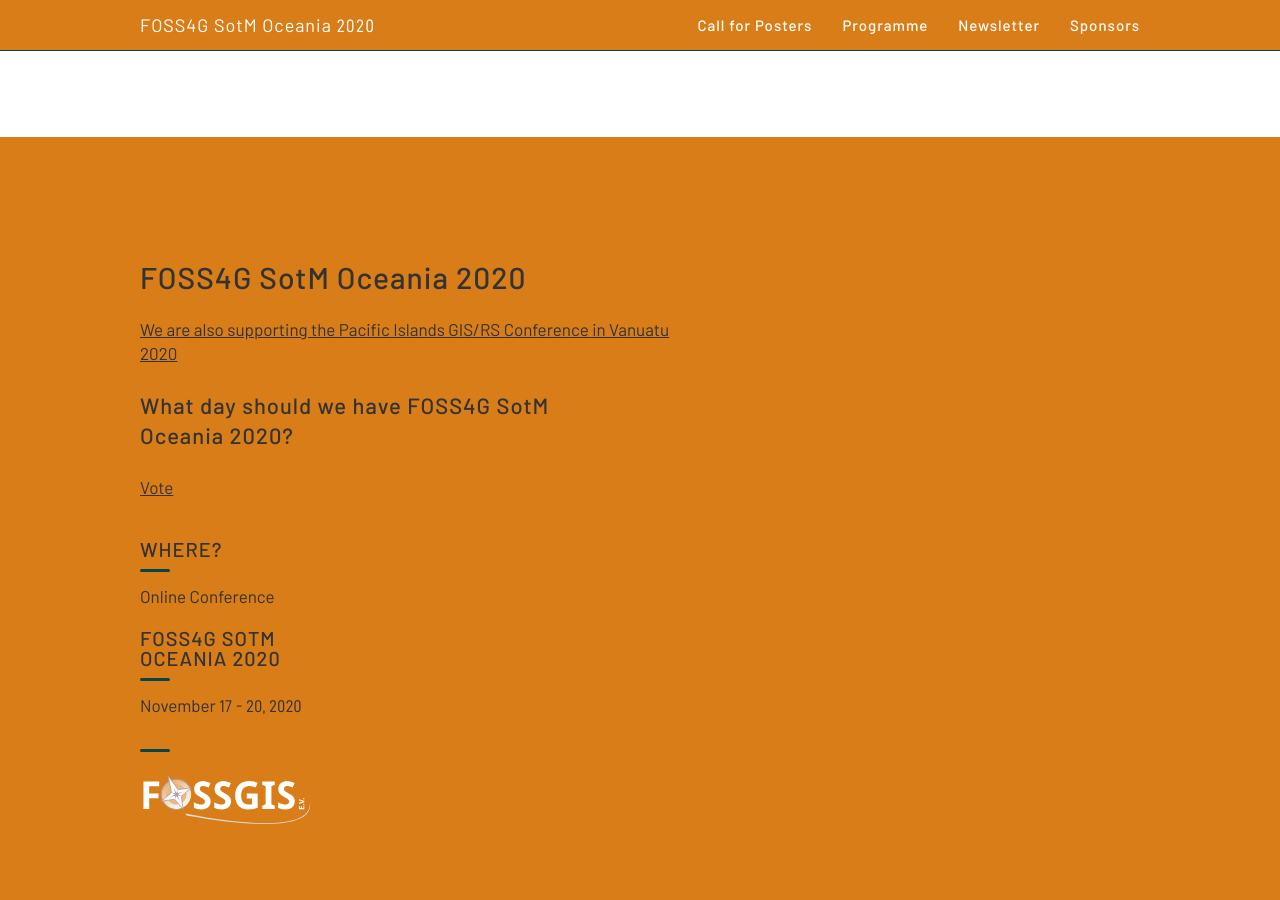
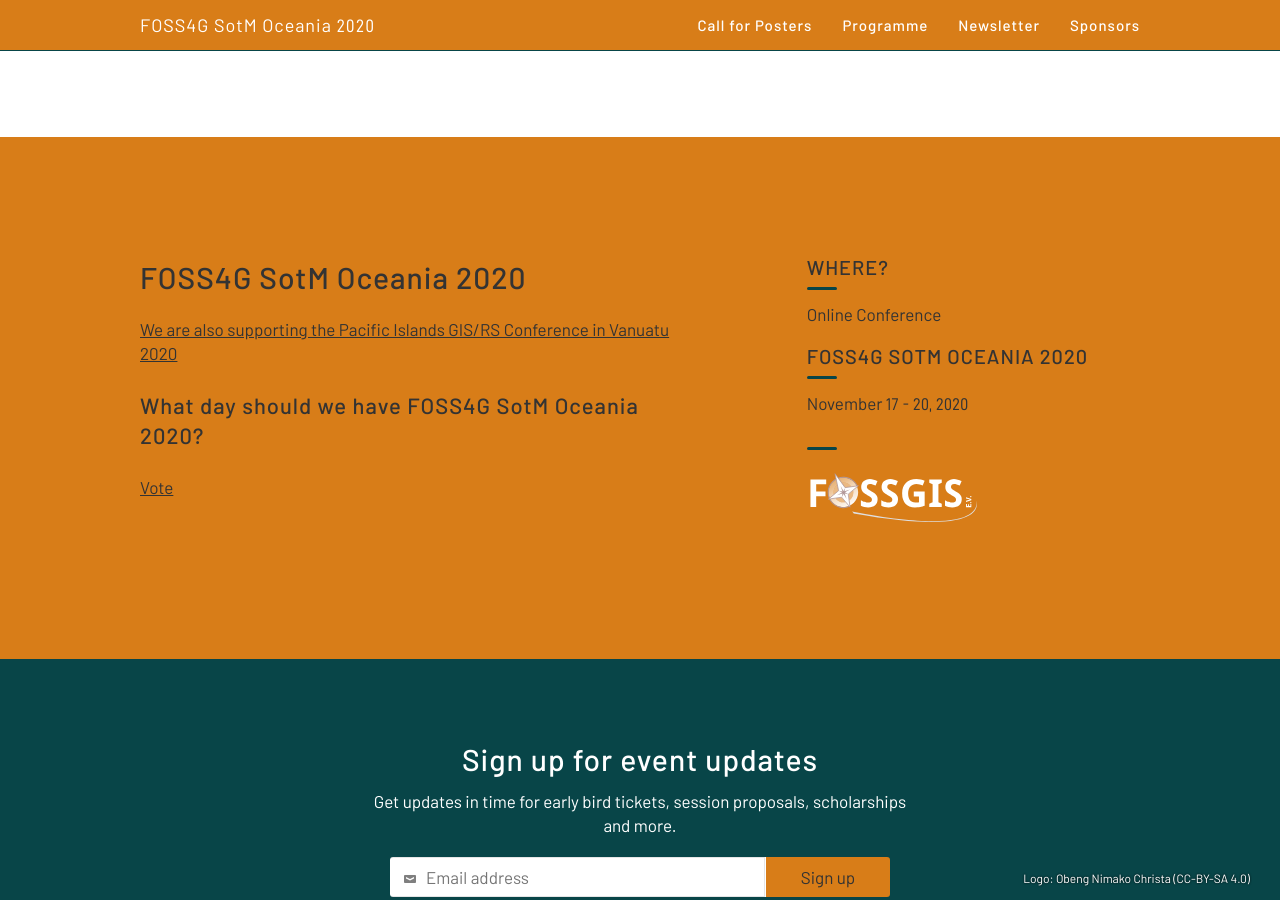
Before and after one commit to osgeo-oceania/foss4g-sotm-oceania-2020, a Jekyll site: the page built from index.html, in a window 1280 px wide and 900 px high, scrolled down 763 px. Built offline with Jekyll 4.4.1, drawn with Linux system fonts in a browser that asks for light colours.

Commit message:
Update about.html

```diff
--- a/_includes/about.html
+++ b/_includes/about.html
@@ -5,10 +5,8 @@
           <div class="col10 margin2r space-bottom2">
             <h1 class="space-bottom2">FOSS4G SotM Oceania 2020</h1>
       		<p> <a href="http://www.picgisrs.org/conference-venue/">We are also supporting the Pacific Islands GIS/RS Conference in Vanuatu 2020</a> </p>
-	    <div class="col10 margin2r space-bottom2">
-		<h2 class="space-bottom2">What day should we have FOSS4G SotM Oceania 2020?</h2>
-		<p> <a href="https://www.strawpoll.me/20423837">Vote</a> </p
-            </div>
+		<p> <h2 class="space-bottom2">What day should we have FOSS4G SotM Oceania 2020?</h2> </p>
+		<p> <a href="https://www.strawpoll.me/20423837">Vote</a> </p>
 	  </div>
         </div>
         <div class="col4 clearfix contain">
```
